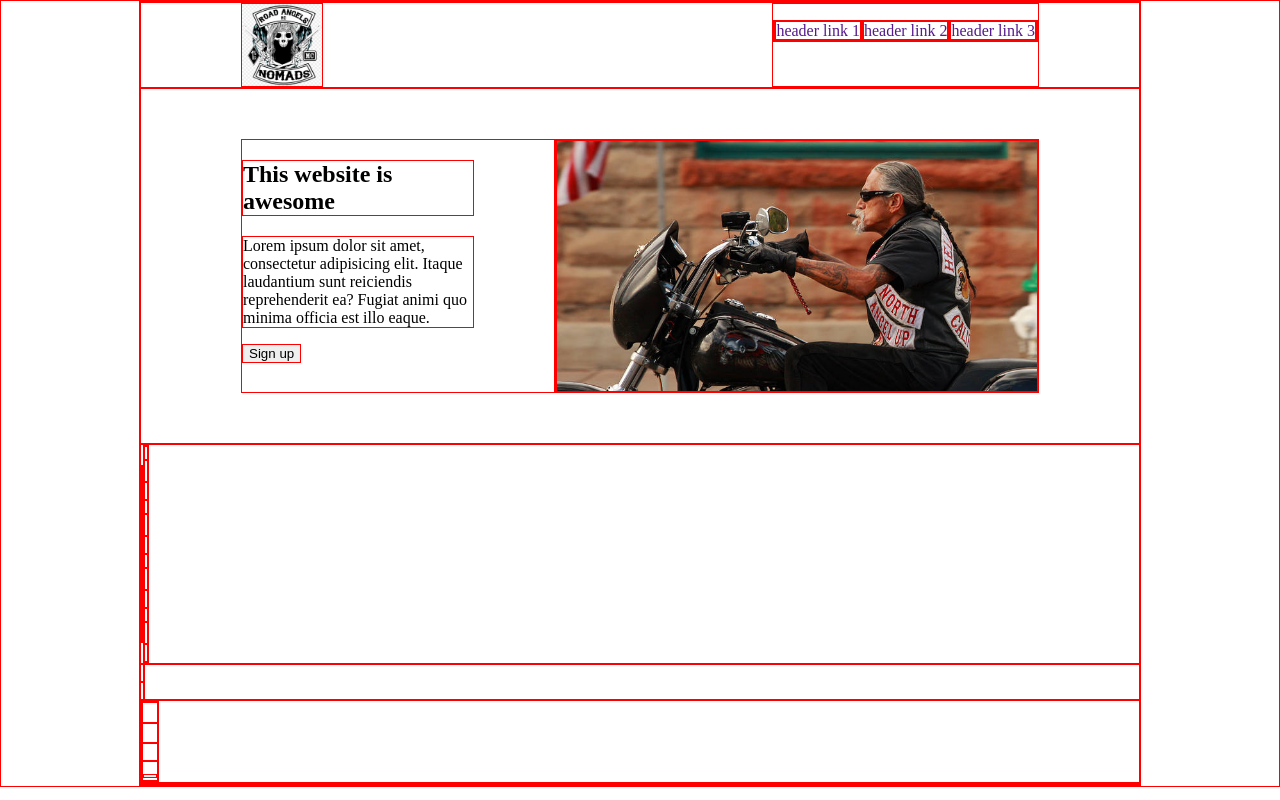
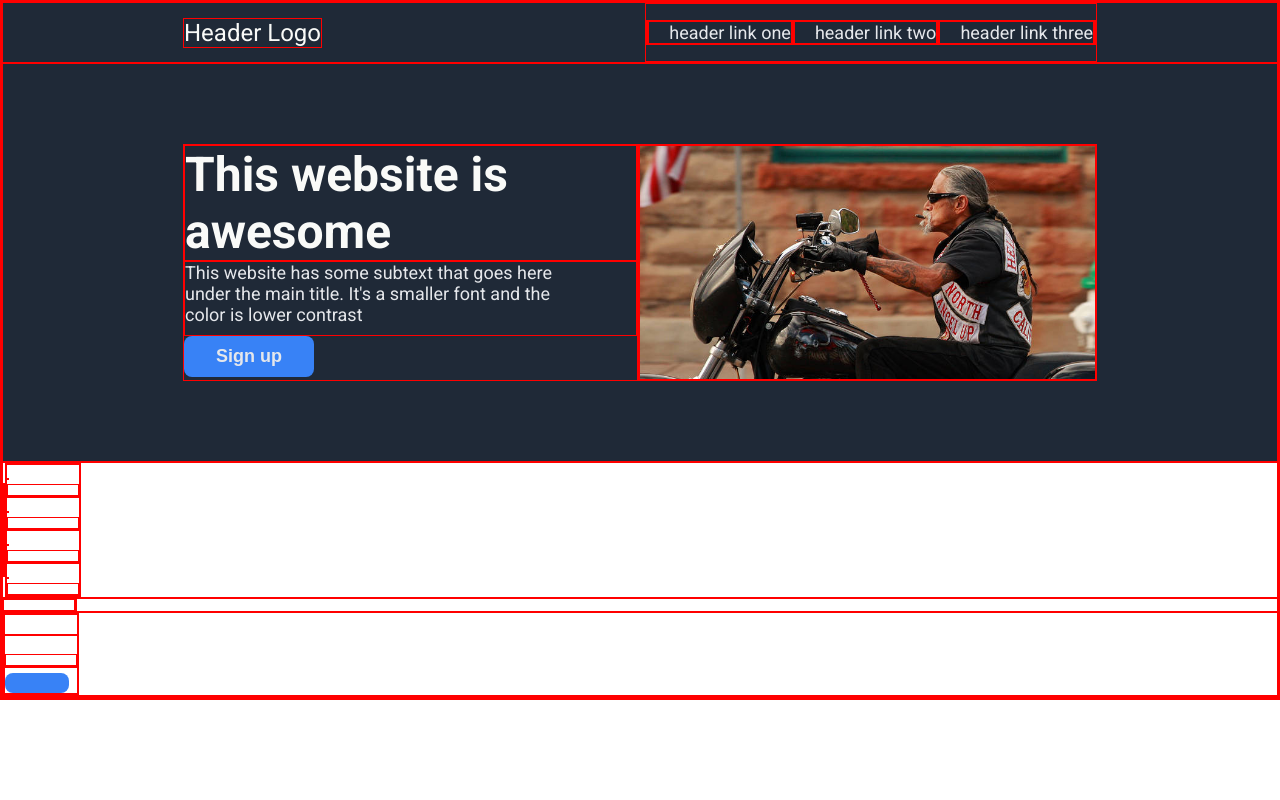
Before and after one commit to Xknorthon/landing-page, a plain HTML site: page index.html in a window 1280 px wide. Drawn offline with Linux system fonts and the light colour scheme.

Commit message:
perfection header and first section

```diff
--- a/index.html
+++ b/index.html
@@ -6,22 +6,23 @@
     <meta name="viewport" content="width=device-width, initial-scale=1.0">
     <title>Landing Page</title>
     <link href="styles.css" rel="stylesheet" type="text/css">
+    <link href="https://fonts.googleapis.com/css2?family=Roboto:wght@100;300;400;500;700;900&display=swap" rel="stylesheet">
 </head>
 <body>
-    <header>
-        <img id="logo" src="/images/mc-club-logo.png" alt="MC logo">
+    <header class="blue-bg">
+        <span class="logo-text">Header Logo</span>
         <navbar>
             <ul class="nav-links">
-                <li><a href="">header link 1</a></li>
-                <li><a href="">header link 2</a></li>
-                <li><a href="">header link 3</a></li>
+                <li><a href="">header link one</a></li>
+                <li><a href="">header link two</a></li>
+                <li><a href="">header link three</a></li>
             </ul>
         </navbar>
     </header>
-    <section class="first block">
+    <section class="first block blue-bg">
         <div class="text-container">
             <h1> This website is awesome</h1>
-            <p>Lorem ipsum dolor sit amet, consectetur adipisicing elit. Itaque laudantium sunt reiciendis reprehenderit ea? Fugiat animi quo minima officia est illo eaque.</p>
+            <p>This website has some subtext that goes here under the main title. It's a smaller font and the color is lower contrast</p>
             <button>Sign up</button>
         </div>
         <div class="image-container">
@@ -64,6 +65,6 @@
             </div>
         </div>
     </section>
-    <footer></footer>
+    <footer class="blue-bg"></footer>
 </body>
 </html>
--- a/styles.css
+++ b/styles.css
@@ -6,21 +6,31 @@ body {
     display: flex;
     flex-direction: column;
     margin: auto;
-    max-width: 1000px;
+    max-width: 1440px;
+    min-width: 1166px;
+    font-family: 'Roboto', Arial, sans-serif;
 }
 
 .block {
     display: flex;
 }
+
+.blue-bg {
+    background-color: #1F2937;
+}
+
 /* header section */
 header {
     display: flex;
     justify-content: space-between;
-    padding: 0 100px;
+    padding: 0 180px;
 }
 
-#logo {
-    width: 80px;
+.logo-text {
+    display: flex;
+    align-self: center;
+    font-size: 24px;
+    color: #F9FAF8;
 }
 
 .nav-links {
@@ -31,22 +41,58 @@ header {
 
 a {
     text-decoration: none;
+    font-size: 18px;
+    color: #E5E7EB;
+    padding-left: 20px;
 }
 
 /* first section */
 .first {
-    padding: 50px 100px;
+    padding: 80px 180px;
 }
 .image-container {
     /* padding: 30px 50px 30px 0; */
+    display: flex;
+    align-items: center;
+    width: 50%;
 }
 .main-image {
     background-image: url(/images/mc-rider.jpeg);
-    width: 480px;
-    height: 250px;
+    width: 538px;
+    height: 233px;
     background-size: cover;
 }
 
 .text-container {
-    padding-right: 80px;
+    padding-right: 0px;
+    width: 50%;
+    /* display: flex; */
+    flex-direction: column;
+    align-items: center;
+    justify-content: center;
 }
+
+h1 {
+    font-size: 48px;
+    font-weight: bolder;
+    color: #F9FAF8;
+    margin: 0;
+}
+
+p {
+    font-size: 18px;
+    color: #E5E7EB;
+    padding-right: 70px;
+    padding-bottom: 10px;
+    margin: 0;
+}
+
+button {
+    font-size: 18px;
+    background-color: #3882F6;
+    color: #E5E7EB;
+    padding: 10px 32px;
+    border: none;
+    font-weight: 700;
+    border-radius: 8px;
+}
```
